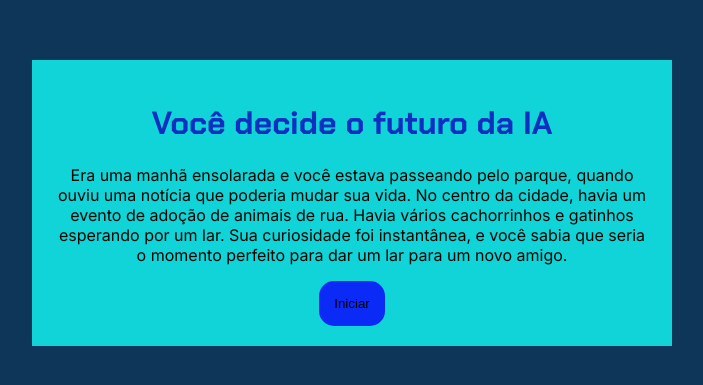
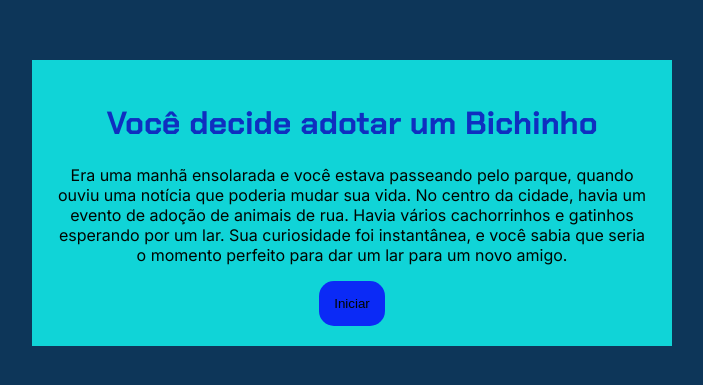
Before and after one commit to SaraJaine/Quizz, a plain HTML site: page index.html in a window 1280 px wide. Shown: the part 205-590 px from the top of the page, without its empty margins (288-991 px from the left). Drawn offline with Linux system fonts and the light colour scheme.

Commit message:
Update index.html

```diff
--- a/index.html
+++ b/index.html
@@ -5,12 +5,12 @@
     <meta charset="UTF-8">
     <meta name="viewport" content="width=device-width, initial-scale=1.0">
     <link rel="stylesheet" href="style.css">
-    <title>Você decide o futuro da IA</title>
+    <title>Você decide adotar um Bichinho</title>
 </head>
 
 <body>
     <div class="caixa-principal">
-        <h1>Você decide o futuro da IA</h1>
+        <h1>Você decide adotar um Bichinho</h1>
         <div class="tela-inicial">
             <p>Era uma manhã ensolarada e você estava passeando pelo parque, quando ouviu uma notícia que poderia mudar sua vida. No centro da cidade, havia um evento de adoção de animais de rua.
                 Havia vários cachorrinhos e gatinhos esperando por um lar. Sua curiosidade foi instantânea, e você sabia que seria o momento perfeito para dar um lar para um novo amigo.
```
